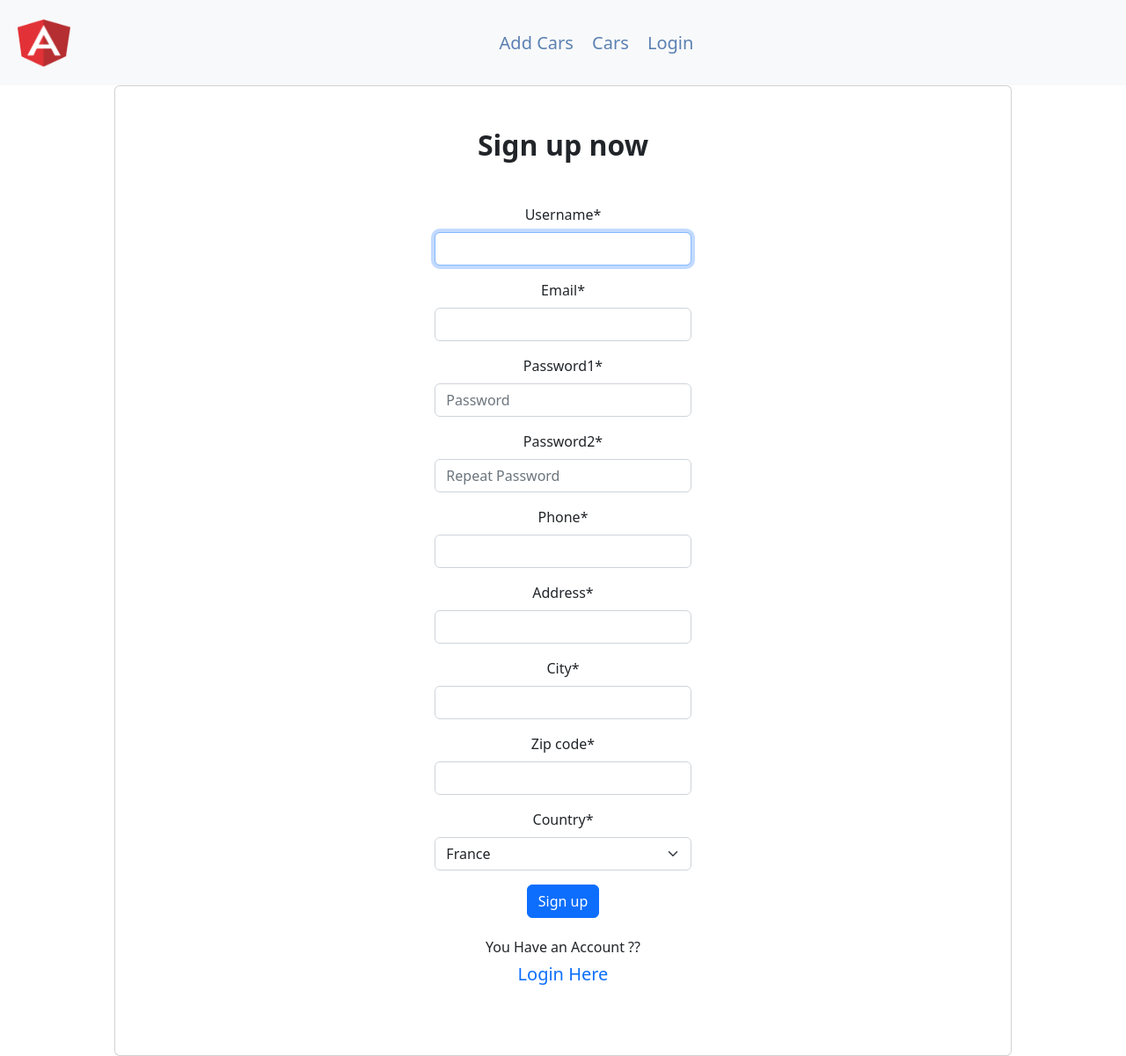
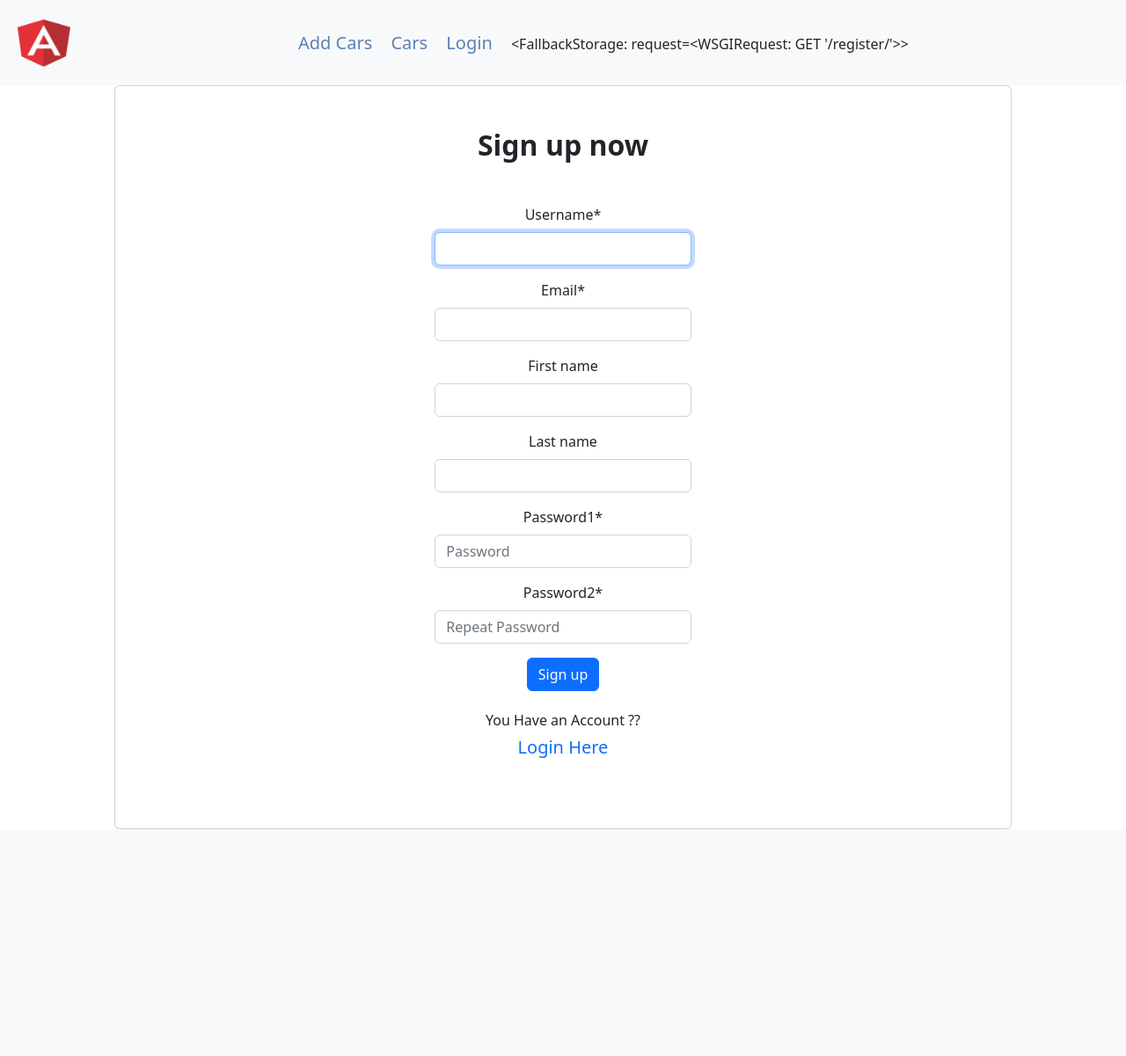
Before and after one commit to G3nt1/Car_storeMarket, a Django app: page /register/ in a window 1280 px wide. Shown: the whole page at 88% size. After the commit the page ends 943 px from the top, so only its background shows below. Run offline with Django 4.2, Linux system fonts and the light colour scheme; parts of the project's set-up code (start-up, migrations or seed data) failed here and were passed over; some libraries are stand-ins or nearby versions.

Commit message:
Messages start

```diff
--- a/cars/admin.py
+++ b/cars/admin.py
@@ -1,7 +1,6 @@
 from django.contrib import admin
-from cars.models import Cars, ApplicationUser, CarImage
+from cars.models import Cars, CarImage
 
 
 admin.site.register(Cars)
-admin.site.register(ApplicationUser)
 admin.site.register(CarImage)
--- a/cars/forms.py
+++ b/cars/forms.py
@@ -1,7 +1,10 @@
 from PIL.ImImagePlugin import number
 from django import forms
 from django.contrib.auth.forms import UserCreationForm
-from .models import Cars, ApplicationUser
+from django.db.models import Q
+from django.http import request
+
+from .models import Cars, Messages
 from django.contrib.auth.models import User
 from django.template.defaultfilters import format
 
@@ -17,7 +20,8 @@
         fields = ('brand', 'model', 'fuel_type', 'mileage',
                   'gearbox', 'year', 'motor', 'price', 'seller',
                   'doors', 'seats', 'color', 'features',
-                  'previous_owners', 'image',)
+                  'previous_owners', 'address', 'city',
+                  'zip_code', 'country', 'image')
 
 
 class CreateUserForm(UserCreationForm):
@@ -30,26 +34,14 @@
 
     class Meta:
         model = User
-        fields = 'username', 'email'
+        fields = 'username', 'email', 'first_name', 'last_name'
 
 
-COUNTRY_CHOICES = (
-    ("FR", "France"),
-    ("DE", "Germany"),
-    ("AL", "Albania"),
-    ("BE", "Belgium"),
-    ("NL", "Nederland"),
-    ("IT", "Italy"),
-)
-
-
-class RegUsers(forms.ModelForm):
-    phone = forms.IntegerField()
-    address = forms.CharField()
-    city = forms.CharField()
-    zip_code = forms.CharField()
-    country = forms.ChoiceField(choices=COUNTRY_CHOICES)
+class MessageForm(forms.Form):
+    recipient = received_messages__recipient = request.user()
+    sender = sent_messages__sender = request.user()
+    text = forms.CharField(max_length=500)
 
     class Meta:
-        model = ApplicationUser
-        fields = ('phone', 'address', 'city', 'zip_code', 'country')
+        model = Messages
+        fields = '__all__'
--- a/cars/models.py
+++ b/cars/models.py
@@ -3,27 +3,6 @@
 from multiselectfield import MultiSelectField
 from django.db import models
 from django.utils.datetime_safe import datetime, date
-
-
-class ApplicationUser(models.Model):
-    COUNTRY_CHOICES = (
-        ("FR", "France"),
-        ("DE", "Germany"),
-        ("AL", "Albania"),
-        ("BE", "Belgium"),
-        ("NL", "Nederland"),
-        ("IT", "Italy"),
-    )
-    username = models.OneToOneField(User, on_delete=models.CASCADE, related_name='profile')
-    email = models.EmailField(null=True, blank=True)
-    phone = models.CharField(max_length=250, blank=True)
-    address = models.CharField("Address line ", max_length=1024)
-    city = models.CharField("City", max_length=1024)
-    zip_code = models.CharField("ZIP / Postal code", max_length=12)
-    country = models.CharField(choices=COUNTRY_CHOICES, default='AL', max_length=1040)
-
-    def __str__(self):
-        return f'{self.username} {self.city} {self.country}'
 
 
 class Cars(models.Model):
@@ -60,7 +39,15 @@
         ('Wind Deflector', 'Wind Deflector'),
         ('Bluetooth Handset', 'Bluetooth Handset'),
     )
+    COUNTRY_CHOICES = (
+        ("FR", "France"),
+        ("DE", "Germany"),
+        ("AL", "Albania"),
+        ("BE", "Belgium"),
+        ("NL", "Nederland"),
+        ("IT", "Italy"),
 
+    )
     CHOICES_FUEL = [
         ('diesel', 'diesel'),
         ('benzina', 'Gasoline'),
@@ -86,7 +73,7 @@
     gearbox = models.CharField(max_length=50, choices=CHOICES_GEAR, null=True, blank=True)
     year = models.IntegerField(choices=YEAR_CHOICES, default='2000')
     motor = models.CharField(max_length=150, null=True, blank=True)
-    price = models.IntegerField(max_length=10)
+    price = models.IntegerField()
     seller = models.CharField(max_length=200, choices=CHOICES_SELLER, null=True, blank=True)
     doors = models.IntegerField(null=True, blank=True)
     seats = models.IntegerField(null=True, blank=True)
@@ -94,6 +81,10 @@
     features = MultiSelectField(max_length=1000, choices=CHOICES_FEATURES)
     created_date = models.DateTimeField(default=datetime.now, blank=True)
     previous_owners = models.IntegerField(null=True, blank=True)
+    address = models.CharField(max_length=1024, null=True, blank=True)
+    city = models.CharField(max_length=1024, null=True, blank=True)
+    zip_code = models.CharField(max_length=12, null=True, blank=True)
+    country = models.CharField(choices=COUNTRY_CHOICES, default='AL', max_length=1040)
     image = models.FileField(upload_to='static/images-cars/%Y/%m', null=True, blank=True)
 
     def __str__(self):
@@ -106,3 +97,10 @@
 
     def __str__(self):
         return f'{self.model}'
+
+
+class Messages(models.Model):
+    sender = models.ForeignKey(User, on_delete=models.CASCADE, related_name='sent_messages')
+    recipient = models.ForeignKey(User, on_delete=models.CASCADE, related_name='received_messages')
+    text = models.TextField()
+    created_at = models.DateTimeField(auto_now_add=True)
--- a/cars/urls.py
+++ b/cars/urls.py
@@ -1,4 +1,4 @@
-from cars.views import cars, authentication
+from cars.views import cars, authentication, messages
 from django.urls import path
 
 urlpatterns = [
@@ -11,6 +11,7 @@
     path('login/', authentication.LoginClient, name='login'),
     path('logout/', authentication.LogoutClient, name='logout'),
     path('register/', authentication.RegClients, name='register'),
+    path('messages/', messages.CreateMessages, name='messages'),
     # path('search/', views.Search, name='search'),
 
 ]
--- a/cars/views/authentication.py
+++ b/cars/views/authentication.py
@@ -1,4 +1,4 @@
-from cars.forms import CreateUserForm, RegUsers
+from cars.forms import CreateUserForm
 from django.contrib.auth import login, authenticate, logout
 from django.shortcuts import redirect, render
 
@@ -19,25 +19,15 @@
     logout(request)
     return redirect('cars')
 
+
 # todo: Rinderto duke perdorur django forms.
 def RegClients(request):
     if request.method == 'POST':
         user_form = CreateUserForm(request.POST)
-        profile_form = RegUsers(request.POST)
-        if profile_form.is_valid() and user_form.is_valid():
-            user = user_form.save()
-            profile = profile_form.save(commit=False)
-            profile.username = user
-            profile.email = user.email
-            profile.phone = request.POST['phone']
-            profile.address = request.POST['address']
-            profile.city = request.POST['city']
-            profile.zip_code = request.POST['zip_code']
-            profile.country = request.POST['country']
-            profile.save()
+        if user_form.is_valid():
+            user_form.save()
             return redirect('login')
     else:
         user_form = CreateUserForm()
-        profile_form = RegUsers()
-    context = {'user_form': user_form, 'form': profile_form}
+    context = {'user_form': user_form}
     return render(request, 'register.html', context)
--- a/templates/car_details.html
+++ b/templates/car_details.html
@@ -110,9 +110,9 @@
                 </div>
             </div>
             <div class="btn-group" role="group" aria-label="Basic example">
-                <button type="button" class="btn btn-info">{{ makinat.owner.email }}</button>
-                <button type="button" class="btn btn-primary">{{ makinat.owner.profile.phone}}</button>
-                <button type="button" class="btn btn-success">{{ makinat.owner.profile.address }} {{ makinat.owner.profile.city }} {{ makinat.owner.profile.country}}</button>
+                <button type="button" class="btn btn-info">{{ makinat.owner }}</button>
+                <button type="button" class="btn btn-primary">{{ makinat.owner.email}}</button>
+                <a href="{% url 'messages' %}">Contact User</a>
                  {% if request.user != makinat.owner %}
 
                  {% else %}
--- a/templates/navbar.html
+++ b/templates/navbar.html
@@ -22,6 +22,7 @@
                     Login
                 </a>
             {% endif %}
+            {{ messages}}
         </div>
     </div>
 </nav>
--- a/templates/register.html
+++ b/templates/register.html
@@ -29,7 +29,6 @@
                                         <form method="post" , action="{% url 'register' %}">
                                             {% csrf_token %}
                                             {{ user_form|crispy }}
-                                            {{ form|crispy }}
 
 
                                         <!-- Submit button -->
```
Also changed, not shown: cars/views/messages.py (added, +22 -0 lines), templates/message.html (added, +12 -0 lines).
